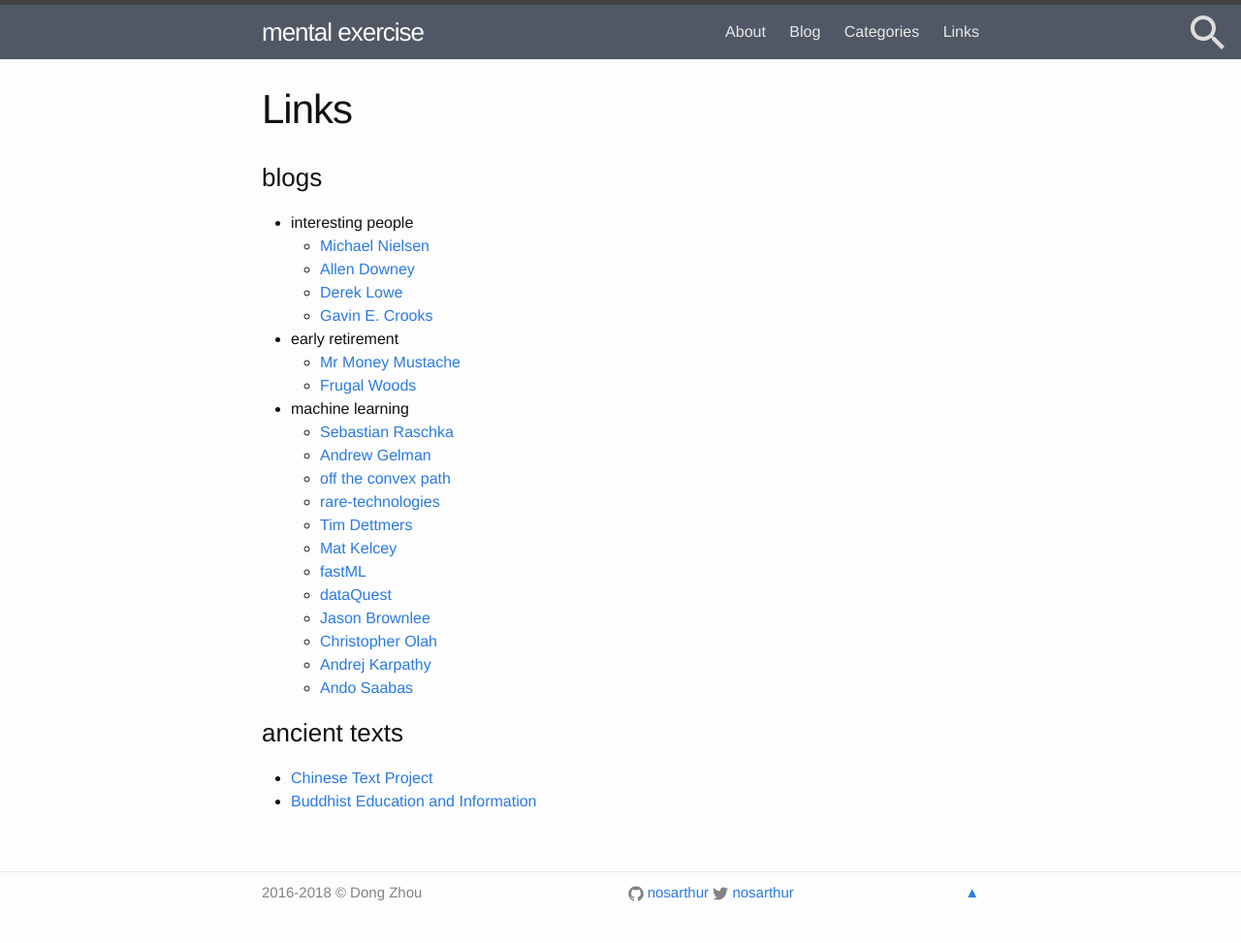
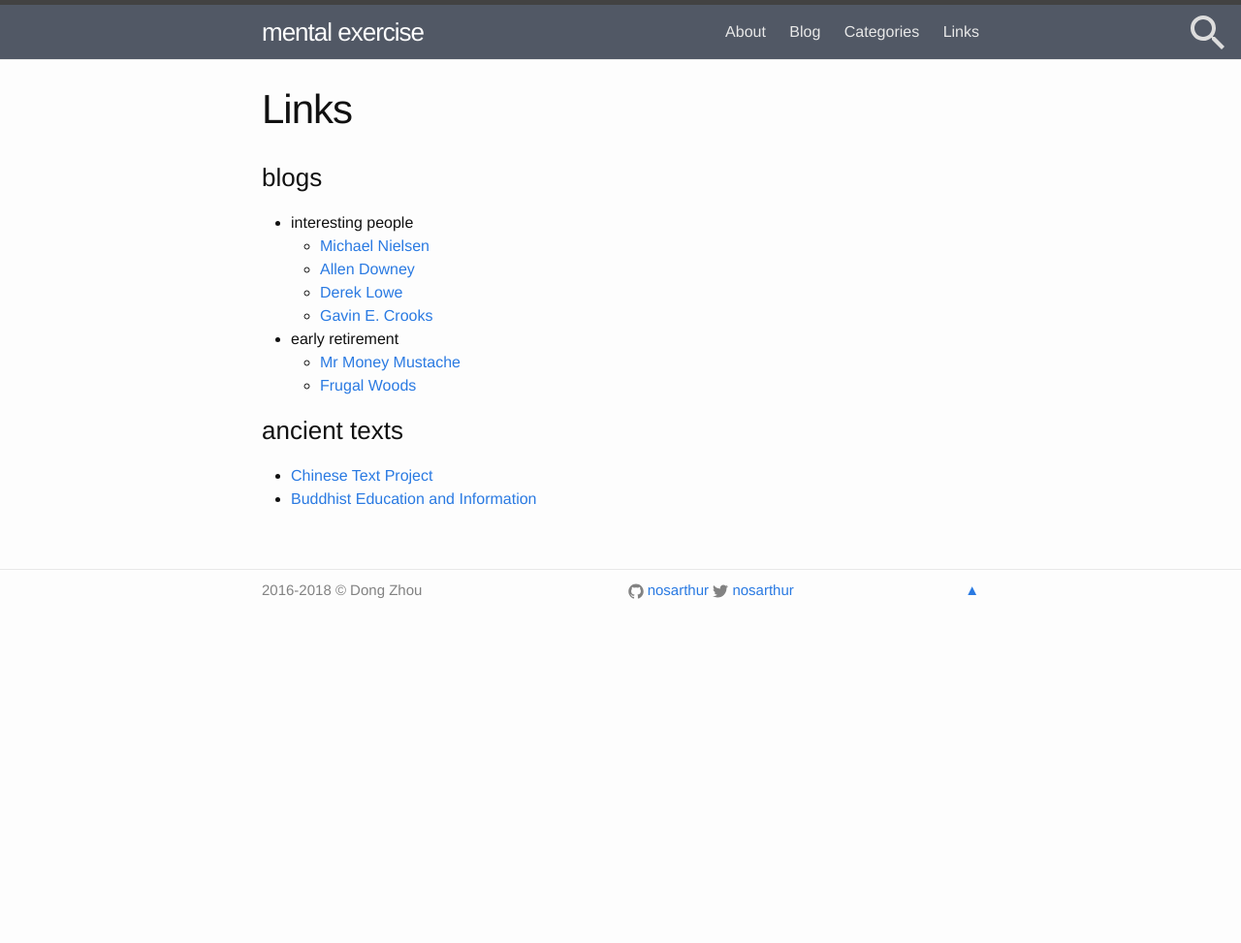
Before and after one commit to nosarthur/nosarthur.github.io, a Jekyll site: the page built from links.md, in a window 1280 px wide. Shown: the whole page at 97% size. Built offline with Jekyll 4.4.1, drawn with Linux system fonts in a browser that asks for light colours; after the commit the page ends 900 px from its top, so only the background shows below that.

Commit message:
minor update

```diff
--- a/_includes/search.html
+++ b/_includes/search.html
@@ -9,7 +9,7 @@
         <svg style="width:48px;height:48px" viewBox="0 0 24 24">
         <path d="M13.46,12L19,17.54V19H17.54L12,13.46L6.46,19H5V17.54L10.54,12L5,6.46V5H6.46L12,10.54L17.54,5H19V6.46L13.46,12Z" />
         </svg></a>
-  <input type="text" placeholder="Type here to search" class="super-search__input" id="js-super-search__input">
+  <input type="text" placeholder="search" class="super-search__input" id="js-super-search__input">
   <ul class="super-search__results" id="js-super-search__results"></ul>
  </div>
 
--- a/links.md
+++ b/links.md
@@ -14,24 +14,12 @@ permalink: /links/
 * early retirement
     * [Mr Money Mustache](http://www.mrmoneymustache.com)
     * [Frugal Woods](http://www.frugalwoods.com)
-* machine learning
-    * [Sebastian Raschka](http://sebastianraschka.com)
-    * [Andrew Gelman](http://andrewgelman.com)
-    * [off the convex path][off]
-    * [rare-technologies][rare]
-    * [Tim Dettmers](http://timdettmers.com)
-    * [Mat Kelcey](http://matpalm.com/blog/)
-    * [fastML](http://fastml.com/)
-    * [dataQuest](https://www.dataquest.io/blog/)
-    * [Jason Brownlee](http://machinelearningmastery.com/blog/)
-    * [Christopher Olah][colah]
-    * [Andrej Karpathy][karthy]
-    * [Ando Saabas](http://blog.datadive.net/)
 
 ### ancient texts
 
 * [Chinese Text Project](http://ctext.org/)
 * [Buddhist Education and Information][buddhist]
+
 
 [buddhist]: http://www.buddhanet.net/
 [off]: http://www.offconvex.org
```
Also changed, not shown: about.md (+1 -6 lines), assets/nos.jpg (added).
